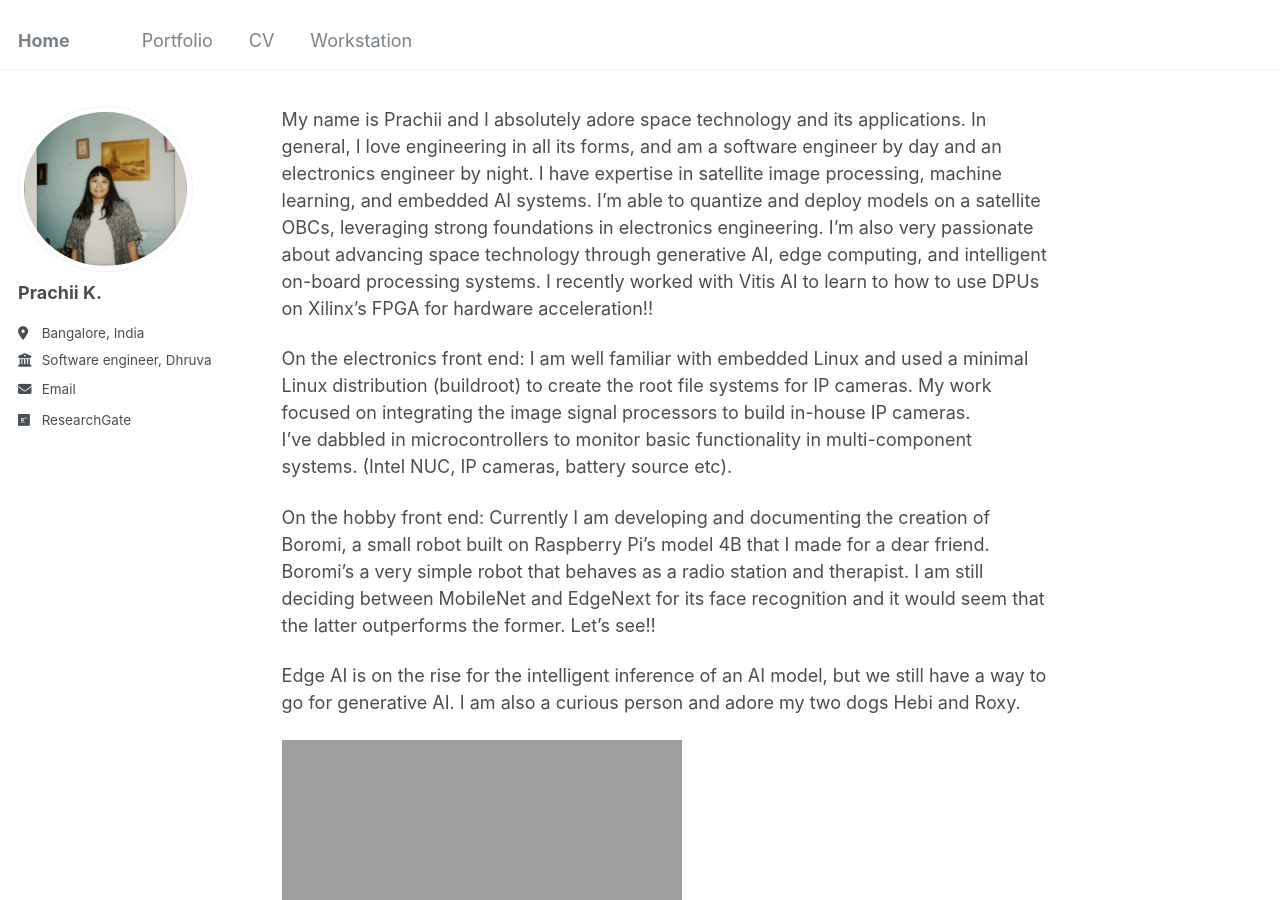
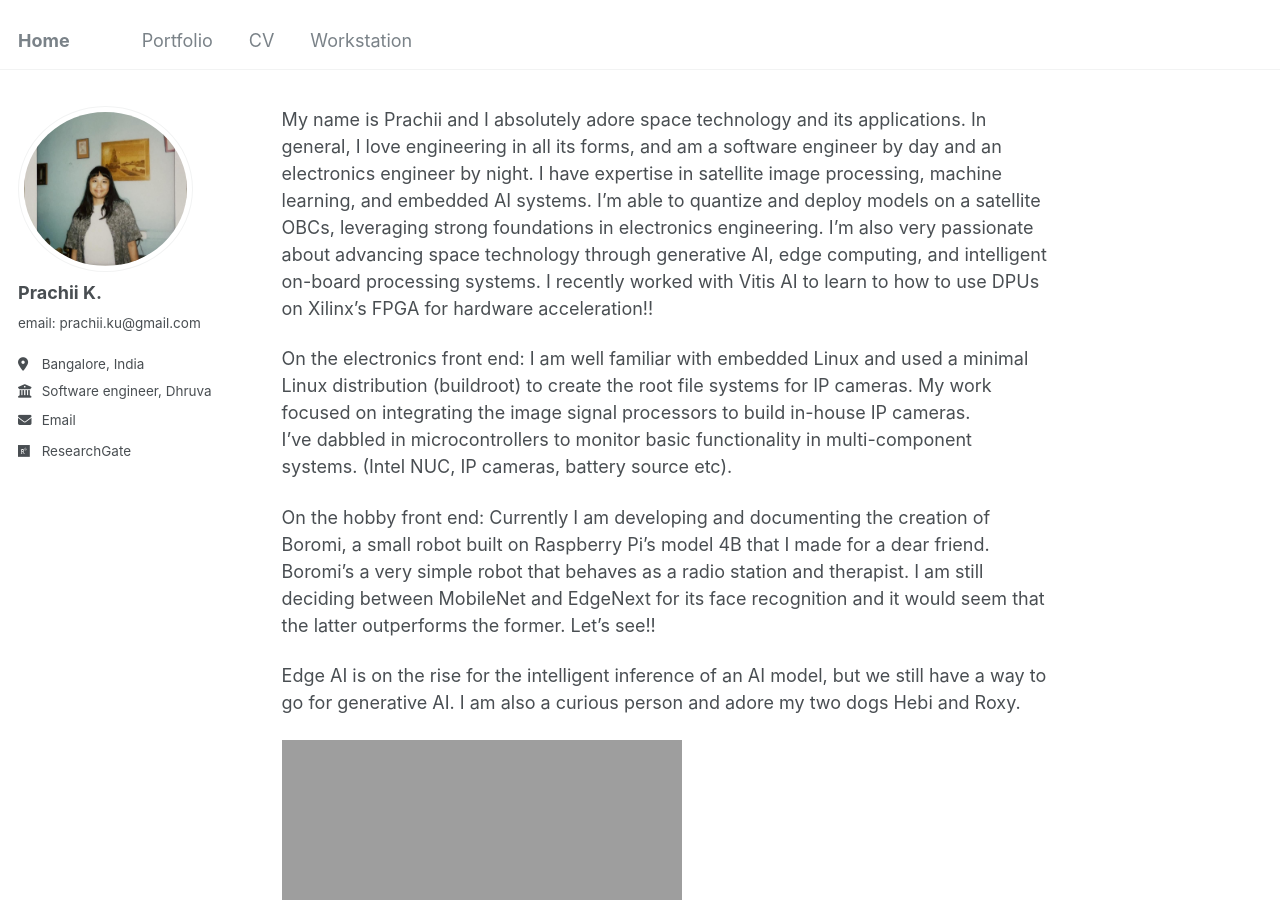
Before and after one commit to asaiyru99/asaiy, a Jekyll site: the page built from _pages/about.md, in a window 1280 px wide and 900 px high. Built offline with Jekyll 4.4.1, drawn with Linux system fonts in a browser that asks for light colours.

Commit message:
Update _config.yml

```diff
--- a/_config.yml
+++ b/_config.yml
@@ -24,7 +24,7 @@ author:
   avatar           : "download2.jpeg"
   name             : "Prachii K."
   pronouns         : # example: "she/her"
-  bio              : "   "
+  bio              : "email: prachii.ku@gmail.com"
   location         : "Bangalore, India"
   employer         : "Software engineer, Dhruva Space"
   uri              : # URL
```
